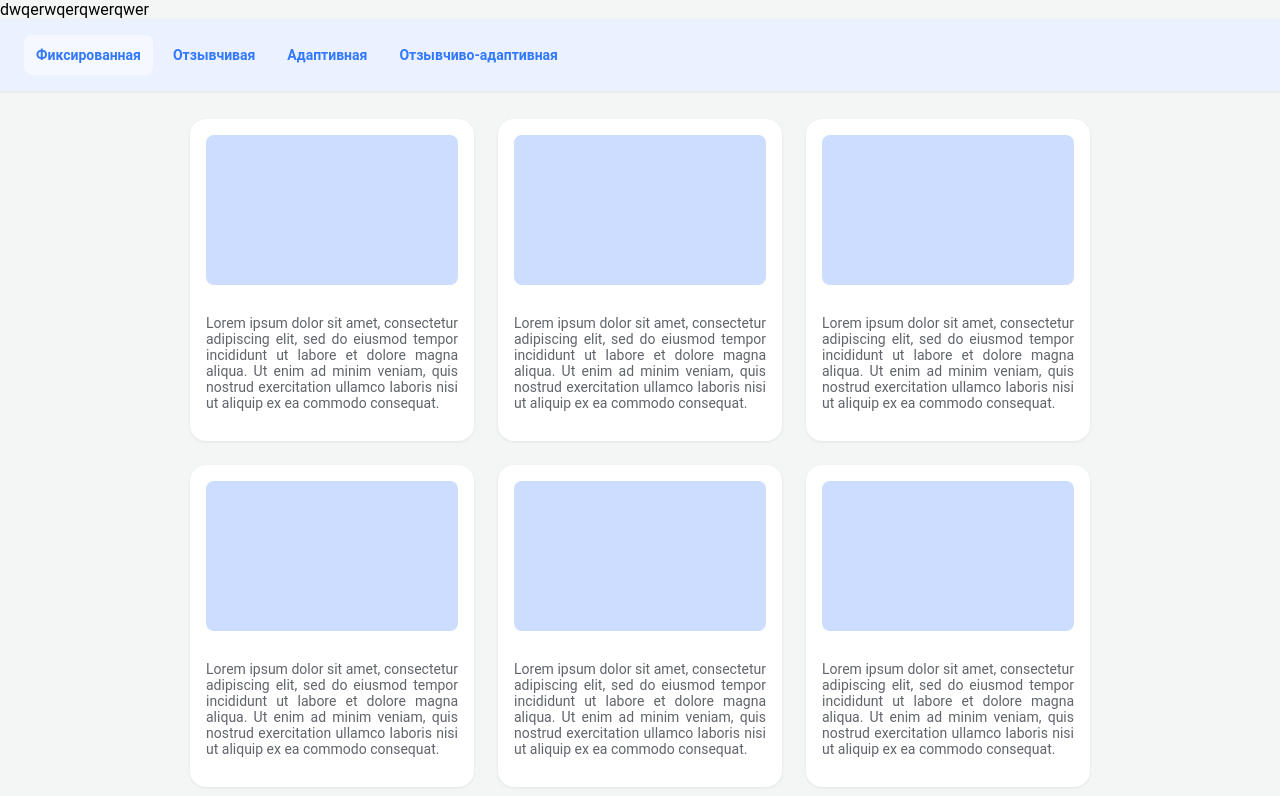
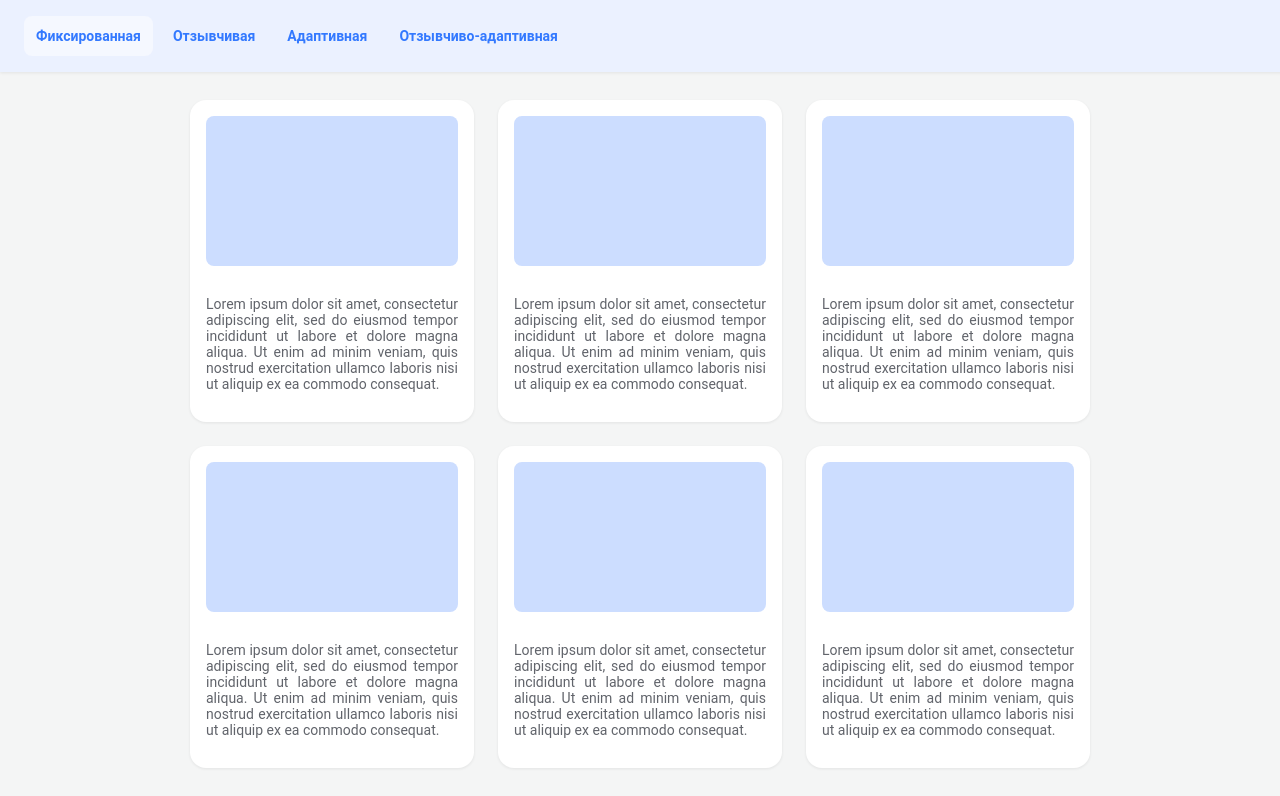
Before and after one commit to alexprokudin/css-lesson-app-a6lotx, a plain HTML site: page index.html in a window 1280 px wide. Drawn offline with Linux system fonts and the light colour scheme.

Commit message:
remove comment

```diff
--- a/index.html
+++ b/index.html
@@ -7,7 +7,6 @@
     <title>CSS Lesson App</title>
   </head>
   <body>
-    dwqerwqerqwerqwer
     <div class="wrapper">
       <header>
         <a class="active" href="fixed.html">Фиксированная</a>
```
